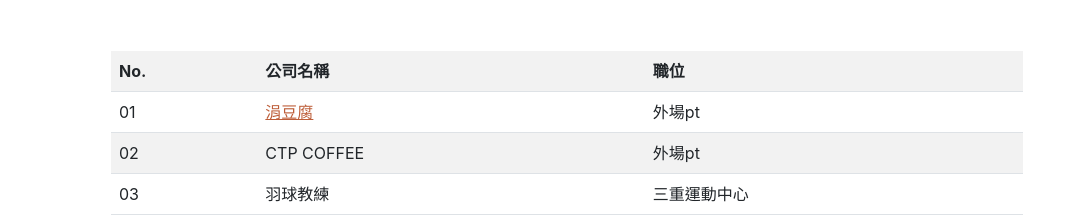
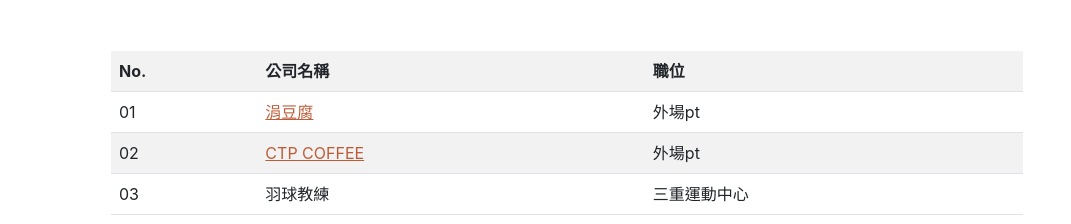
Before and after one commit to a114070088/a114070088.github.io, a plain HTML site: page index.html in a window 1280 px wide. Shown: the part 2360-2584 px from the top of the page, without its empty margins (209-1280 px from the left). Drawn offline with nearby package versions, Linux system fonts and the light colour scheme; a web font is replaced by a local one.

Commit message:
Update index.html

```diff
--- a/index.html
+++ b/index.html
@@ -132,7 +132,7 @@
                         </tr>
                         <tr>
                             <td>02</td>
-                            <td><a href="https://share.google/ztrLM7G8XFHpuxBZ7S/" target="_blank"></a>CTP COFFEE</td>
+                            <td><a href="https://share.google/ztrLM7G8XFHpuxBZ7S/" target="_blank">CTP COFFEE</a></td>
                             <td>外場pt</td>
                         </tr>
                         <tr>
```
